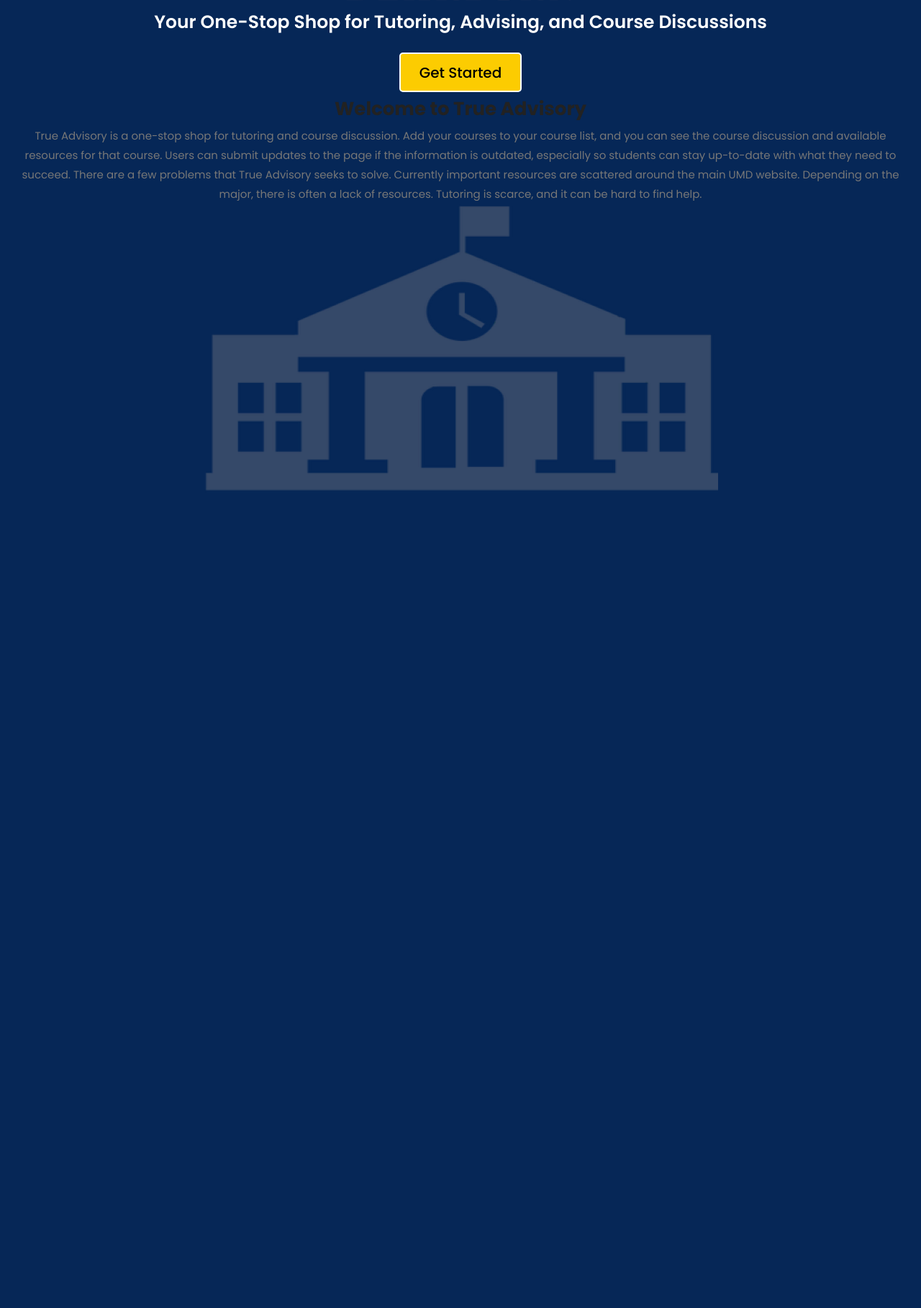
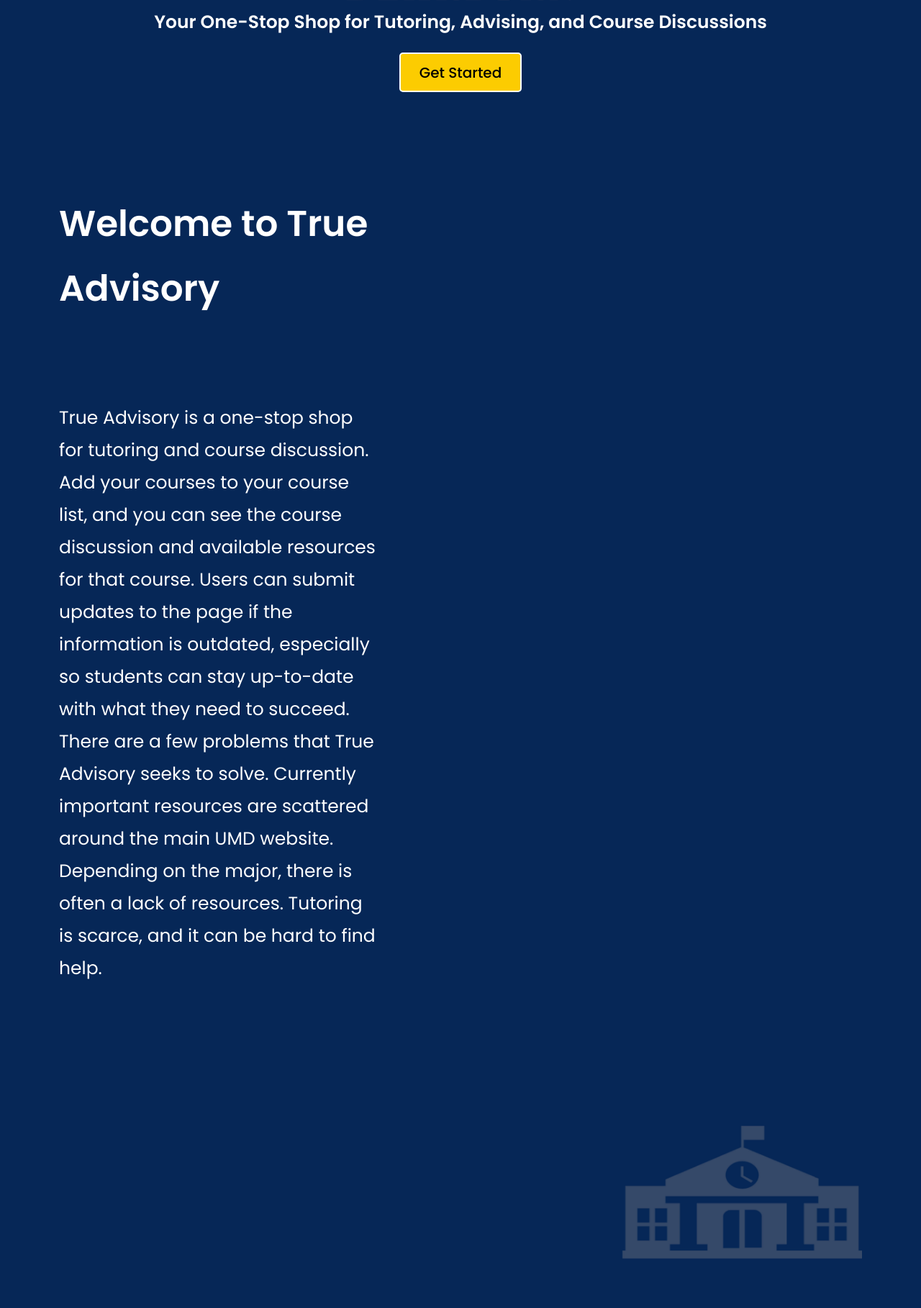
Before and after one commit to ajatucker/TrueAdvisory, a PHP site: page /site.html in a window 1280 px wide. Shown: the part 663-2481 px from the top of the page at 72% size. Before the commit the page ends 1345 px from the top, so only its background shows below. Run offline with PHP 8.4, Linux system fonts and the light colour scheme.

Commit message:
fix image align?

```diff
--- a/HTML Pages/site.html
+++ b/HTML Pages/site.html
@@ -30,7 +30,9 @@
     <div class="btns">
       <button>Get Started</button>
     </div>
+    <div class= "bottom">
         <div class="row">
+          <div class="left-text-align">
             <div class="column">
               <h1>Welcome to True Advisory</h1>
               <p>True Advisory is a one-stop shop for tutoring and course discussion. Add your courses to your course list,
@@ -40,13 +42,18 @@
                 around the main UMD website. Depending on the major, there is often a lack of resources. Tutoring is scarce,
                 and it can be hard to find help.</p>
               </div>
-
-    <div class="column">
-      <img src = "images/schoolpic.png" alt="School">
             </div>
           </div>
-
-
+          <div class="column">
+            <div class="right-img-align">
+            <h2>
+                <img src = "images/schoolpic.png" alt="School">
+              </h2>
+            </div>
+          </div>
+        </div>
+      </div>
     </div>
   </body>
+</body>
 </html>
--- a/HTML Pages/style.css
+++ b/HTML Pages/style.css
@@ -198,6 +198,16 @@ body {
   background: #062757;
   font-weight: 400;
   font-family: Poppins; }
+
+  .left-text-align{
+    float:left;
+  }
+
+  .right-img-align{
+    float: right;
+    width: 75%;
+    height:  75%;
+  }
 
 
 .center .container {
```
Lines whose indentation alone changed are shown as unchanged.
